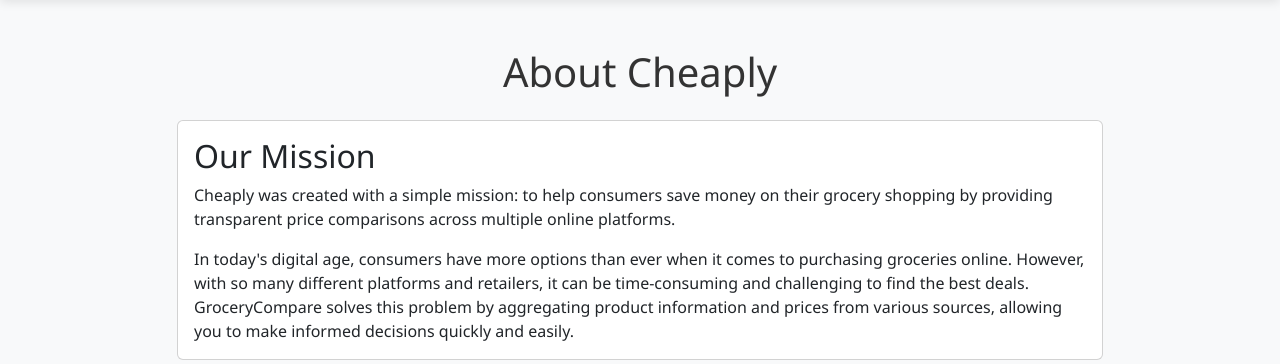
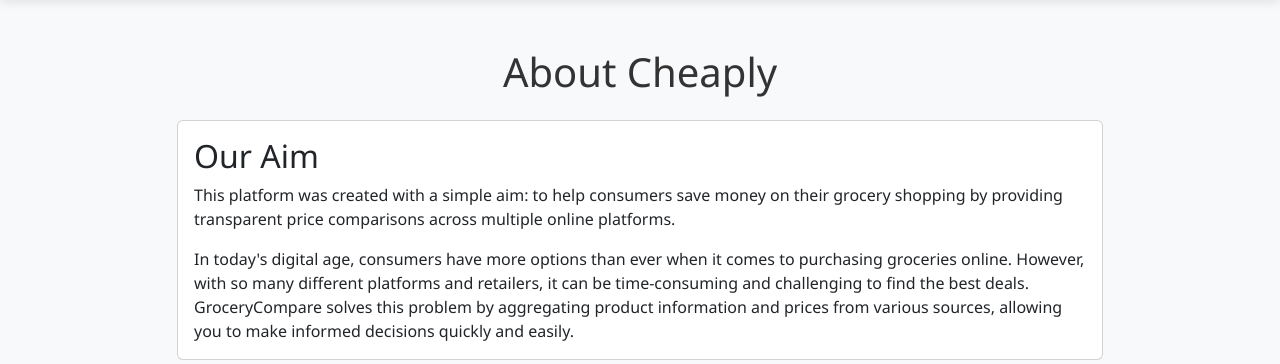
Before and after one commit to Sanchit-Ras/Cheaply, a Flask app: page /about in a window 1280 px wide. Shown: the part 82-446 px from the top of the page. Run offline with Flask 3, Linux system fonts and the light colour scheme.

Commit message:
new commit

```diff
--- a/templates/about.html
+++ b/templates/about.html
@@ -11,9 +11,9 @@
 
                 <div class="card mb-5">
                     <div class="card-body">
-                        <h2 class="card-title">Our Mission</h2>
+                        <h2 class="card-title">Our Aim</h2>
                         <p class="card-text">
-                            Cheaply was created with a simple mission: to help consumers save money on their grocery shopping by providing transparent price comparisons across multiple online platforms.
+                            This platform was created with a simple aim: to help consumers save money on their grocery shopping by providing transparent price comparisons across multiple online platforms.
                         </p>
                         <p class="card-text">
                             In today's digital age, consumers have more options than ever when it comes to purchasing groceries online. However, with so many different platforms and retailers, it can be time-consuming and challenging to find the best deals. GroceryCompare solves this problem by aggregating product information and prices from various sources, allowing you to make informed decisions quickly and easily.
--- a/templates/home.html
+++ b/templates/home.html
@@ -82,7 +82,7 @@
             <div class="col-md-6">
                 <h2 class="mb-4">About Cheaply</h2>
                 <p>Cheaply is a powerful tool designed to help you save money on your grocery shopping by comparing prices across multiple online platforms.</p>
-                <p>Our mission is to provide consumers with transparent price information, enabling them to make informed purchasing decisions and maximize their savings.</p>
+                <p>Our aim is to provide consumers with transparent price information, enabling them to make informed purchasing decisions and maximize their savings.</p>
                 <p>With GroceryCompare, you can:</p>
                 <ul>
                     <li>Compare prices from major online grocery retailers</li>
```
